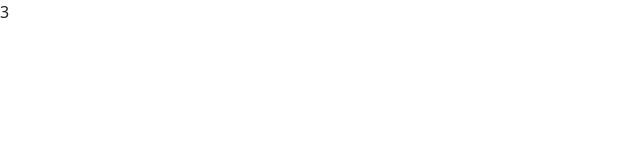
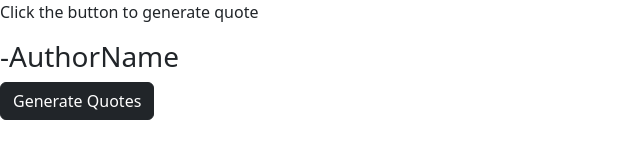
Before and after one commit to Sitharatk/javascript_projects, a plain HTML site: page randomquotegenerator/index.html in a window 1280 px wide. Shown: the whole page, without its empty margins (0-640 px from the left). Drawn offline with nearby package versions, Linux system fonts and the light colour scheme.

Commit message:
Update index.html

```diff
--- a/randomquotegenerator/index.html
+++ b/randomquotegenerator/index.html
@@ -8,7 +8,17 @@
         <link rel="stylesheet"href="https://cdn.jsdelivr.net/npm/bootstrap@5.3.2/dist/css/bootstrap.min.css">
     </head>
 
-    <body>
-        3
+    <body >
+        <div class="continer">
+            <div id="quotes">
+                <p id="quote" >Click the button to generate quote</p>
+                <h3 id="author">-AuthorName</h3>
+            </div>
+            <div class="button">
+                <button  onclick="generate()" type="button" class="btn btn-dark">Generate Quotes</button>
+            </div>
+        </div>
+
+        <script src="script.js"></script>
     </body>
 </html>
```
